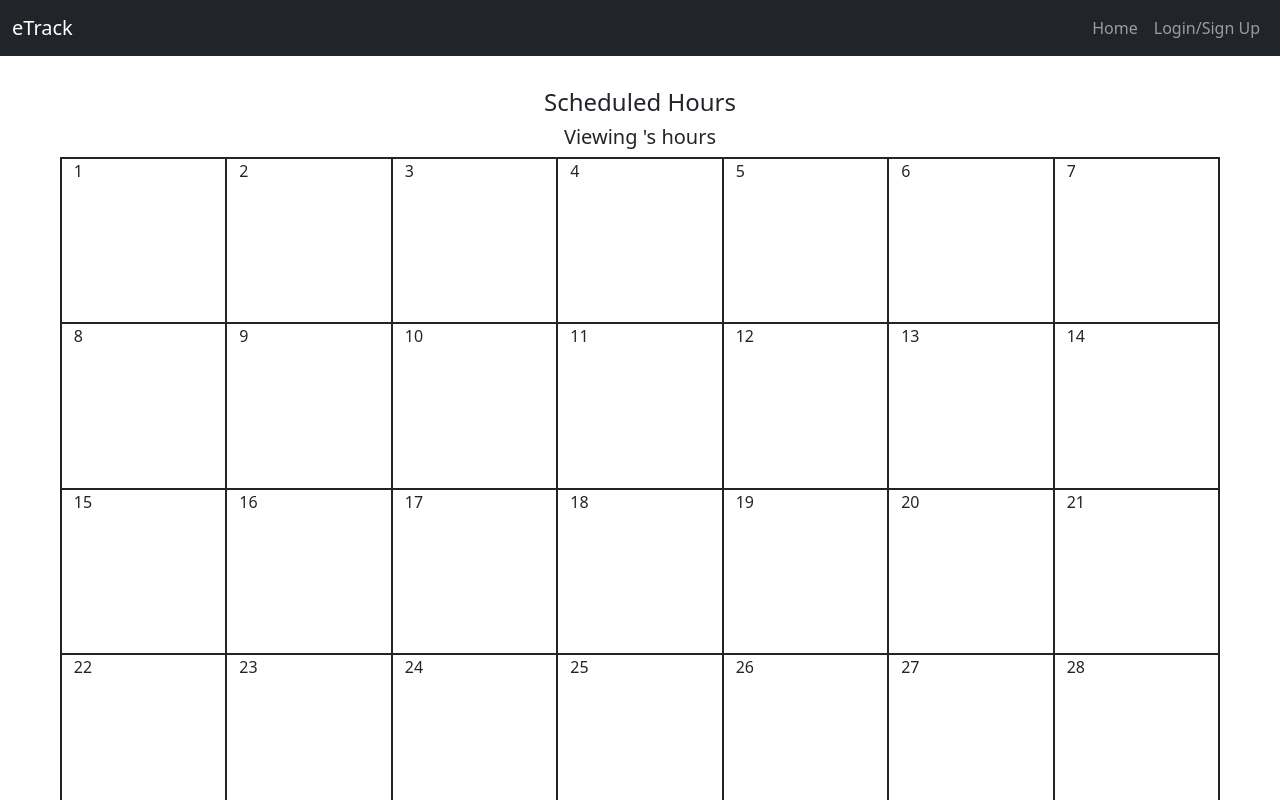
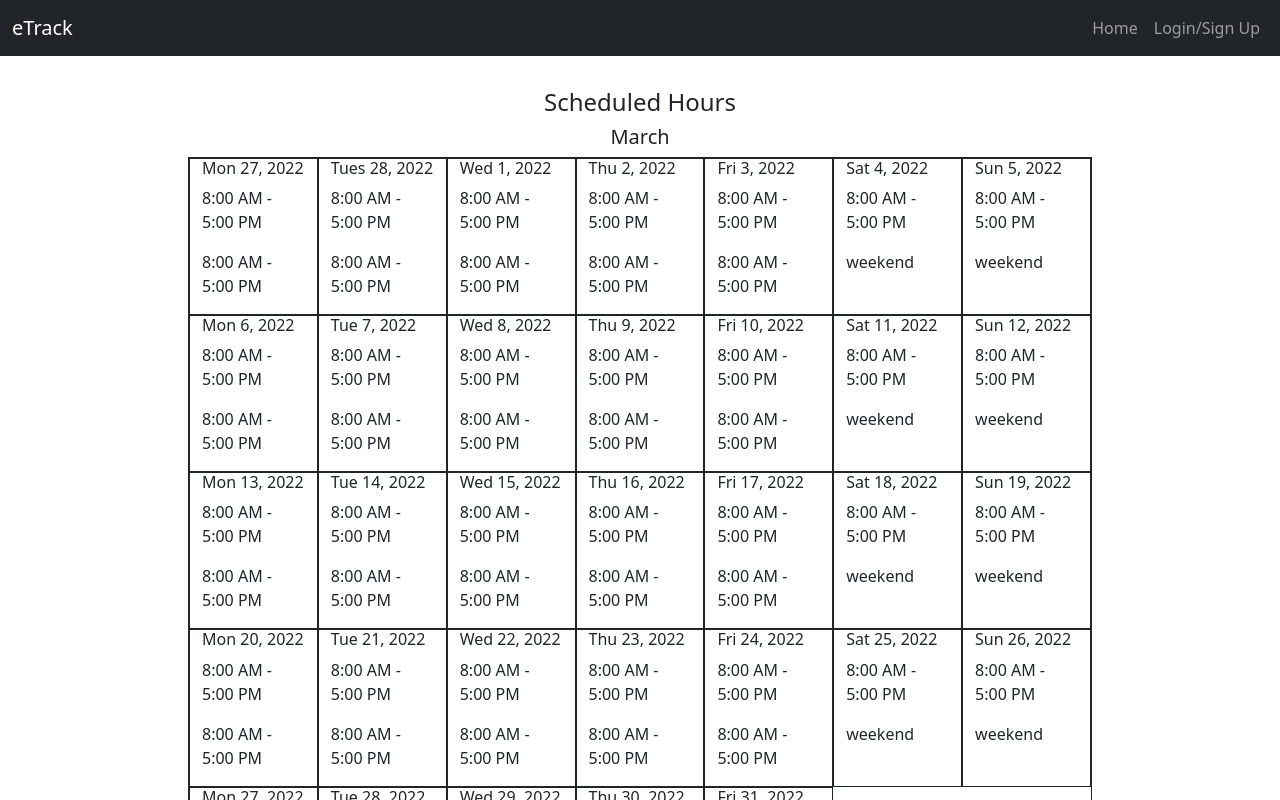
Before and after one commit to JunoNguyen/eTrack, a React (Create React App) app in the folder client/: page /hours in a window 1280 px wide. Shown: the top 800 px of the page. Built offline with nearby package versions, Linux system fonts and the light colour scheme; no server answers.

Commit message:
working on calendar, need to optimize the code though

```diff
--- a/client/src/components/ScheduledHours/index.js
+++ b/client/src/components/ScheduledHours/index.js
@@ -1,12 +1,13 @@
 import React from 'react';
 import { useQuery } from '@apollo/client';
 import { QUERY_ME } from '../../utils/queries';
+import { daysInThisMonth, fillFirstDays, getDayName, getDayNum, getMonth, getMonthName, getYear, isWeekend } from '../../utils/date-helpers';
 
 // import Auth from '../../utils/auth';
 
 const ScheduledHours = () => {
 
-    const test = {
+    const dayStyle = {
         width: `${100 / 7}%`,
         aspectRatio: `1 / ${1}`
     }
@@ -17,20 +18,45 @@ const ScheduledHours = () => {
     if (loading) {
         return <h2>LOADING...</h2>;
     };
+    let days = [];
 
-    const month = [1, 2, 3, 4, 5, 6, 7, 8, 9, 10, 11, 12, 13, 14, 15, 16, 17, 18, 19, 20, 21, 22, 23, 24, 25, 26, 27, 28]
+    for (let day = 1; day <= daysInThisMonth(1) + 1; day++) {
+        const dayName = getDayName(getYear(), getMonth(1), day);
+        const weekend = isWeekend(dayName);
+        console.log(dayName, weekend, day);
+        days.push(
+            {
+                weekend: weekend,
+                day: dayName,
+                dayNumber: day - 1,
+                year: getYear()
+            }
+        )
+    };
+    days.shift();
+
+    fillFirstDays(days);
+    console.log(days);
     // need a row for every 5 days
+    // I need to make a schema in the employee model for their shift. Every mon-fri should display their shift
+    // DRAWBACKS: part time would be hard to code in
+    // Manually need to seed the month and days
 
     return (
-        <div>
-            <div className="row d-flex justify-content-center">
-                    <div className="card-body">
-                        <h4 className="card-title text-center">Scheduled Hours</h4>
-                        <h5 className="text-center">Viewing {employeeData.name}'s hours</h5>
-                        <div className="border border-dark d-flex flex-wrap row mx-auto">
-                            {month.map((day, index) => <div className="border border-dark col-1" style={test} key={index}>{day}</div>)}
-                        </div>
+        <div className="d-flex justify-content-center">
+            <div className="row d-flex justify-content-center" style={{ width: "75%" }}>
+                <div className="card-body">
+                    <h4 className="card-title text-center">Scheduled Hours</h4>
+                    <h5 className="text-center">{getMonthName()}</h5>
+                    <div className="border border-dark d-flex flex-wrap row mx-auto">
+                        {days.map((day, index) =>
+                            <div className="border border-dark col-1" style={dayStyle} key={index}>
+                                <h6>{day.day} {day.dayNumber}, {day.year}</h6>
+                                <p>8:00 AM - 5:00 PM</p>
+                                {((!day.weekend) ? <p>8:00 AM - 5:00 PM</p> : <p>weekend</p>)}
+                            </div>)}
                     </div>
+                </div>
             </div>
         </div>
     );
--- /dev/null
+++ b/client/src/utils/date-helpers.js
@@ -0,0 +1,201 @@
+export const isWeekend = day => {
+    // 6 is saturday, 0 is sunday
+    // return day % 7 === 6 || day % 7 === 0;
+    return day === "Sat" || day === "Sun"
+};
+
+export const getDayName = (year, month, day) => {
+    const date = new Date(Date.UTC(year, month, day));
+    return new Intl.DateTimeFormat("en-US", { weekday: "short" }).format(date);
+};
+
+export const getDayNum = (year, month, day) => {
+    const date = new Date(Date.UTC(year, month, day));
+    return new Intl.DateTimeFormat("en-US", { weekday: "number" }).format(date);
+};
+
+export const daysInThisMonth = (num) => {
+    // pass num because index needs to ++1 to get current month
+    var now = new Date();
+    return new Date(now.getFullYear(), now.getMonth() + num, 0).getDate();
+};
+
+export const getYear = () => {
+    var now = new Date();
+    return now.getFullYear();
+};
+
+export const getMonth = () => {
+    var now = new Date();
+    return now.getMonth();
+};
+
+export const getMonthName = () => {
+    const monthNames = ["January", "February", "March", "April", "May", "June", "July", "August", "September", "October", "November", "December"];
+    const currentMonth = getMonth();
+    return monthNames[currentMonth];
+};
+
+// FILLER CODE FOR NOW, WILL OPTIMIZE LATER
+export const fillFirstDays = (days) => {
+    const numberDay = daysInThisMonth(0) + 1 - days[0].dayNumber
+    const dayName = getDayName(getYear(), getMonth(0), numberDay)
+    switch (days[0].day) {
+        case 'Mon':
+            break;
+        case 'Tues':
+            days.unshift(
+                {
+                    weekend: isWeekend(dayName),
+                    day: 'Mon',
+                    dayNumber: numberDay - 1,
+                    year: getYear(),
+                }
+            )
+            break;
+        case 'Wed':
+            days.unshift(
+                {
+                    weekend: isWeekend(dayName),
+                    day: dayName,
+                    dayNumber: numberDay - 1,
+                    year: getYear(),
+                },
+                {
+                    weekend: false,
+                    day: "Tues",
+                    dayNumber: numberDay,
+                    year: getYear(),
+                }
+            )
+            break;
+        case 'Thurs':
+            days.unshift(
+                {
+                    weekend: isWeekend(dayName),
+                    day: dayName,
+                    dayNumber: numberDay - 1,
+                    year: getYear(),
+                },
+                {
+                    weekend: false,
+                    day: "Tues",
+                    dayNumber: numberDay,
+                    year: getYear(),
+                },
+                {
+                    weekend: false,
+                    day: "Wed",
+                    dayNumber: numberDay + 1,
+                    year: getYear(),
+                },
+            )
+            break;
+        case 'Fri':
+            days.unshift(
+                {
+                    weekend: isWeekend(dayName),
+                    day: dayName,
+                    dayNumber: numberDay - 1,
+                    year: getYear(),
+                },
+                {
+                    weekend: false,
+                    day: "Tues",
+                    dayNumber: numberDay,
+                    year: getYear(),
+                },
+                {
+                    weekend: false,
+                    day: "Wed",
+                    dayNumber: numberDay + 1,
+                    year: getYear(),
+                },
+                {
+                    weekend: false,
+                    day: "Thurs",
+                    dayNumber: numberDay + 2,
+                    year: getYear(),
+                },
+            )
+            break;
+        case 'Sat':
+            days.unshift(
+                {
+                    weekend: isWeekend(dayName),
+                    day: dayName,
+                    dayNumber: numberDay - 1,
+                    year: getYear(),
+                },
+                {
+                    weekend: false,
+                    day: "Tues",
+                    dayNumber: numberDay,
+                    year: getYear(),
+                },
+                {
+                    weekend: false,
+                    day: "Wed",
+                    dayNumber: numberDay + 1,
+                    year: getYear(),
+                },
+                {
+                    weekend: false,
+                    day: "Thurs",
+                    dayNumber: numberDay + 2,
+                    year: getYear(),
+                },
+                {
+                    weekend: false,
+                    day: "Fri",
+                    dayNumber: numberDay + 3,
+                    year: getYear(),
+                },
+            )
+            break;
+        case 'Sun':
+            days.unshift(
+                {
+                    weekend: isWeekend(dayName),
+                    day: dayName,
+                    dayNumber: numberDay - 1,
+                    year: getYear(),
+                },
+                {
+                    weekend: false,
+                    day: "Tues",
+                    dayNumber: numberDay,
+                    year: getYear(),
+                },
+                {
+                    weekend: false,
+                    day: "Wed",
+                    dayNumber: numberDay + 1,
+                    year: getYear(),
+                },
+                {
+                    weekend: false,
+                    day: "Thurs",
+                    dayNumber: numberDay + 2,
+                    year: getYear(),
+                },
+                {
+                    weekend: false,
+                    day: "Fri",
+                    dayNumber: numberDay + 3,
+                    year: getYear(),
+                },
+                {
+                    weekend: true,
+                    day: "Sat",
+                    dayNumber: numberDay + 4,
+                    year: getYear(),
+                },
+            )
+            break;
+        default:
+            break;
+    }
+};
+
+// NEED TO ADD END FILLER
```
